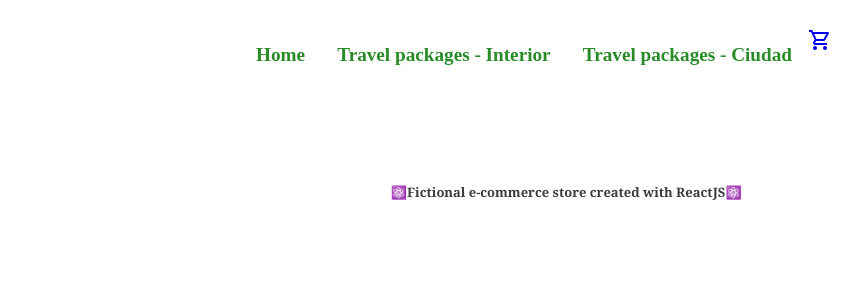
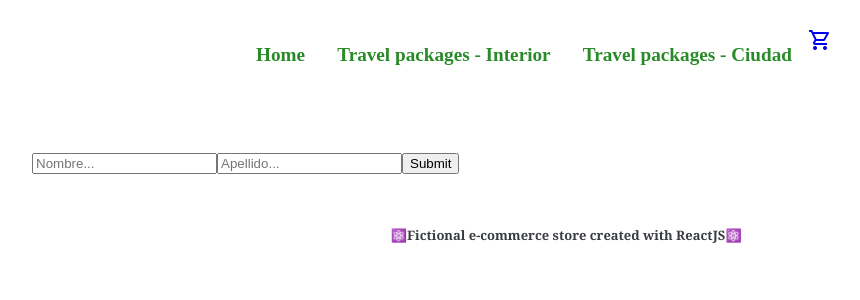
Before and after one commit to ConstanzaOriana/cordoba-travels-e-commerce, a React (Create React App) app: page /cart in a window 1280 px wide. Shown: the top 300 px of the page, without its empty margins (104-964 px from the left). Built offline with nearby package versions, Linux system fonts and the light colour scheme.

Commit message:
Route_Cart

```diff
--- /dev/null
+++ b/src/components/Cart/cart.jsx
@@ -0,0 +1,12 @@
+import React from 'react';
+import Form from '../Form/form';
+
+const Cart = () => {
+    return (
+        <div>
+            <Form />
+        </div>
+    );
+};
+
+export default Cart;
--- a/src/components/Form/form.jsx
+++ b/src/components/Form/form.jsx
@@ -1,4 +1,5 @@
 import React from "react";
+import { useEffect } from "react";
 import { useState } from "react";
 
 const Form = () => {
@@ -16,6 +17,17 @@ const Form = () => {
     const handleChangeApellido = (event) => {
         setApellido(event.target.value);
     };
+
+    useEffect(() => {
+        const handleMouseMove = (e) => {
+
+        }
+    window.addEventListener('mousemove', handleMouseMove);
+
+    return () => {
+        window.removeEventListener('mousemove', handleMouseMove);
+    }
+    }, []);
     return (
         <div>
             <form action = "" onSubmit={handleSubmit}>
--- a/src/components/Layout.jsx
+++ b/src/components/Layout.jsx
@@ -2,6 +2,7 @@ import React from 'react';
 import ItemListContainer from './ItemListContainer/ItemListContainer'
 import ItemDetailContainer from './ItemDetailContainer/ItemDetailContainer'
 import { Route, Routes } from 'react-router-dom';
+import Cart from './Cart/cart';
 
 const Layout = () => {
 
@@ -17,6 +18,7 @@ const Layout = () => {
         <Route path='/' element={<ItemListContainer saludo={saludo} onAdd = {onAdd}/>}/>
         <Route path='/category/:categoryName' element={<ItemListContainer/>}/>
         <Route path='/detail/:idProd' element={<ItemDetailContainer/>}/>
+        <Route path='/cart' element={<Cart/>}/>
     </Routes>
   )
 }
--- a/src/components/Navbar/navbar.jsx
+++ b/src/components/Navbar/navbar.jsx
@@ -1,7 +1,7 @@
 import React from "react";
-import CartWidget from "../header/CartWidget";
+import CartWidget from "./CartWidget";
 import { Link, NavLink } from "react-router-dom";
-import estilos from "../Navbar/navbar.module.css"
+import estilos from "../Navbar/navbar.module.css";
 
 const Navbar = (props) => {
     if(props.isFooter){
```
Also changed, not shown: src/components/Navbar/CartWidget.jsx (renamed from src/components/header/CartWidget.jsx).
